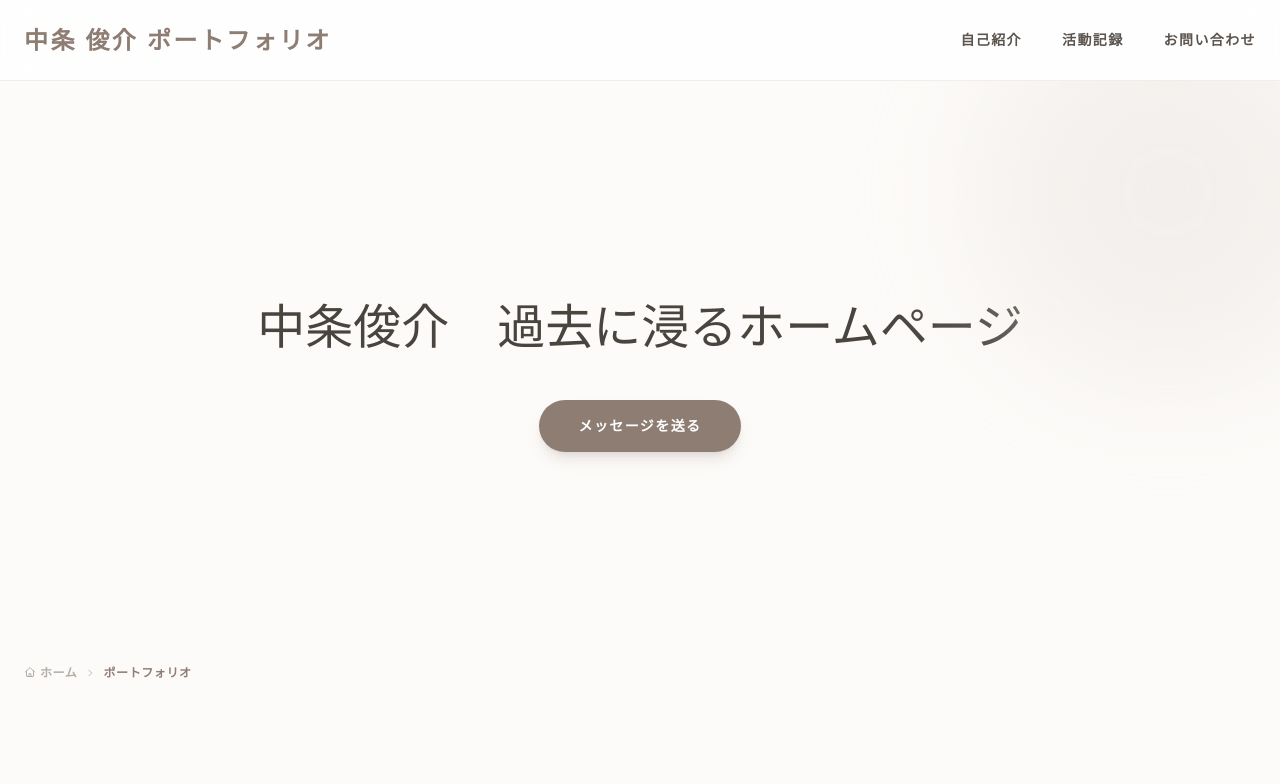
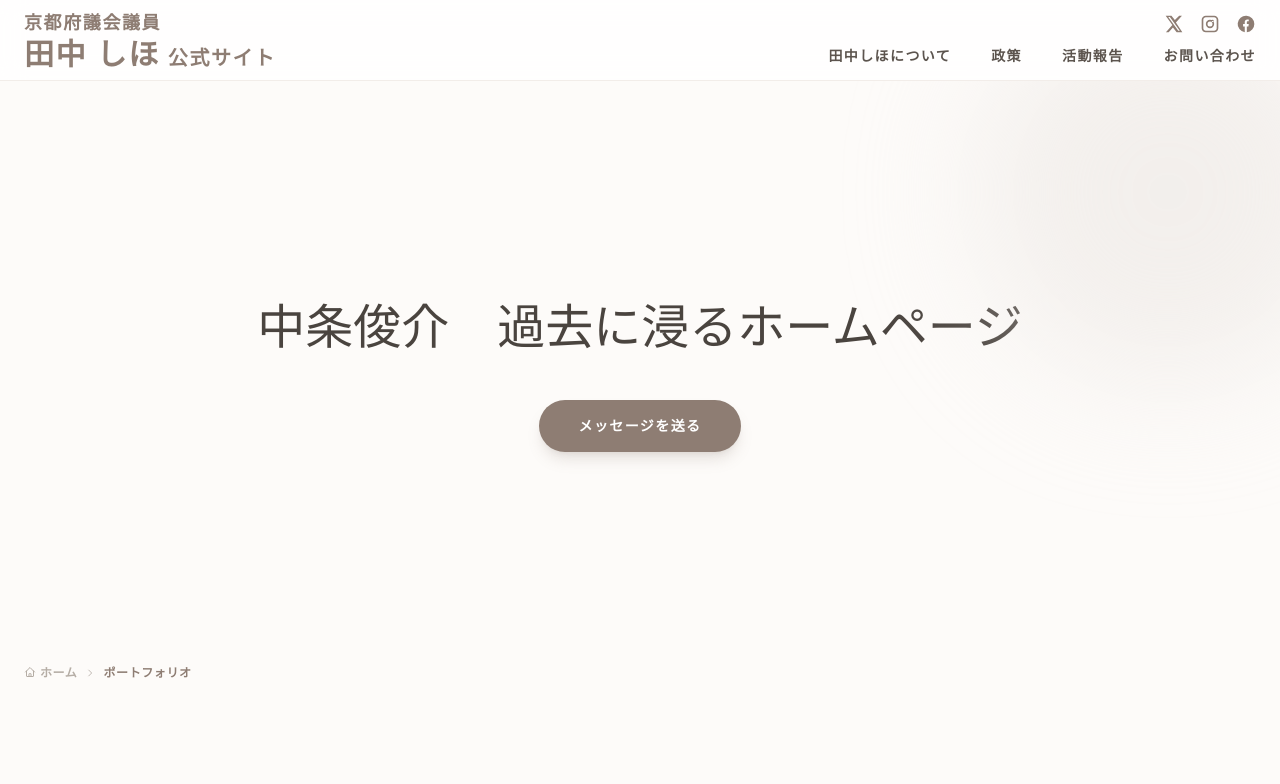
Before and after one commit to kokutan4/kobayasi-kaihen_ver.2, a Next.js app: page / in a window 1280 px wide. Shown: the top 784 px of the page. Built offline with nearby package versions, Linux system fonts and the light colour scheme.

Commit message:
hedder調整

```diff
--- /dev/null
+++ b/app/components/TextEffect.tsx
@@ -0,0 +1,96 @@
+"use client";
+import { useEffect, useState } from "react";
+
+interface TextEffectProps {
+  text: string;
+  delay?: number;
+}
+
+// 下から浮き上がりながらフェードイン
+export function TextEffect({ text, delay = 0 }: TextEffectProps) {
+  const [visible, setVisible] = useState(false);
+
+  useEffect(() => {
+    const timer = setTimeout(() => setVisible(true), delay);
+    return () => clearTimeout(timer);
+  }, [delay]);
+
+  return (
+    <span
+      className={`inline-block transition-all duration-1000 ease-out transform ${
+        visible ? "opacity-100 translate-y-0" : "opacity-0 translate-y-3"
+      }`}
+    >
+      {text}
+    </span>
+  );
+}
+
+// 手前から出てくる（scaleを使った拡大演出）
+export function TextEffect3D({ text, delay = 0 }: TextEffectProps) {
+  // 表示状態を管理（false: 非表示, true: 表示）
+  const [visible, setVisible] = useState(false);
+
+  useEffect(() => {
+    // 指定されたdelayミリ秒後に表示フラグをtrueにする
+    const timer = setTimeout(() => setVisible(true), delay);
+
+    // コンポーネントがアンマウントされた際、タイマーを破棄してメモリリークを防ぐ
+    return () => clearTimeout(timer);
+  }, [delay]);
+
+  return (
+    <span
+      className={`inline-block transition-all duration-1000 ease-out transform ${
+        // visibleの状態に応じてスタイルを切り替え
+        // opacity: 不透明度
+        // scale: 拡大率（小さく→通常サイズ）
+        // translate-y: Y軸方向の移動距離（下→元の位置）
+        visible
+          ? "opacity-100 scale-100 translate-y-0" // 表示：不透明・通常サイズ・元の位置
+          : "opacity-0 scale-75 translate-y-3"    // 非表示：透明・少し小さく・下に配置
+      }`}
+    >
+      {text}
+    </span>
+  );
+
+}
+
+/**
+ * テキスト回転・拡大エフェクト
+ * 180度回転しながら拡大→縮小し、フェードインして定位置に収まります。
+ */
+export function TextEffectRotate({ text, delay = 0 }: TextEffectProps) {
+  // 表示フラグの管理
+  const [visible, setVisible] = useState(false);
+
+  useEffect(() => {
+    // delayミリ秒後にアニメーションを開始
+    const timer = setTimeout(() => setVisible(true), delay);
+    // クリーンアップ（メモリリーク防止）
+    return () => clearTimeout(timer);
+  }, [delay]);
+
+  return (
+    <span
+      className={`inline-block transition-all duration-1000 ease-out transform ${
+        visible
+          ? // 【表示後の状態】
+            // opacity-100: 不透明
+            // scale-100: 等倍（元のサイズ）
+            // translate-y-0: 元の高さ
+            // rotate-0: 回転なし
+            "opacity-100 scale-100 translate-y-0 rotate-0"
+          : // 【表示前の状態】
+            // opacity-0: 透明
+            // scale-125: 1.25倍に拡大
+            // translate-y-3: 少し下に配置（3ユニット分）
+            // rotate-180: 180度回転させた状態からスタート
+            "opacity-0 scale-300 translate-y-3 rotate-180"
+      }`}
+    >
+      {text}
+    </span>
+  );
+}
--- a/app/page.tsx
+++ b/app/page.tsx
@@ -16,20 +16,26 @@ import HamburgerMenu from './components/HambergerMenu'; // ハンバーガーメ
 import LoadingScreen from './components/LoadingScreen'; // ★ ローディング画面コンポーネント
 
 const profile = {
-  name: "中条 俊介",
-  role: "専門校生",
+  name: "田中　しほ",
+  role: "京都府議会議員",
   concept: "中条俊介　過去に浸るホームページ",
   introduction: "小学校1年からサッカーをはじめ、20歳まで本気でサッカーをしていました。過去の記録に浸りたい気分　なので、仕方ないから見てやるよって方は、見ていただける、と有難いです。",
+};
+
+const records = {
+title : "活動記録",
+
+
 };
 
 export default function HomePage() {
 
   const [isOpen, setIsOpen] = useState(false);
 
-  // ★ 追加①：ローディング状態を管理
+  //ローディング状態を管理
   const [loading, setLoading] = useState(true);
+  //ページ読み込み後にローディングを解除
 
-  // ★ 追加②：ページ読み込み後にローディングを解除
   useEffect(() => {
     const timer = setTimeout(() => setLoading(false), 1200); // 1.2秒後に非表示
     return () => clearTimeout(timer);
@@ -48,23 +54,84 @@ export default function HomePage() {
       >
 
         {/* --- 1. ヘッダー & ハンバーガーメニュー --- */}
-        <header className="fixed top-0 w-full bg-white/80 backdrop-blur-md z-50 border-b border-[#F2EDE9]">
-          <div className="max-w-7xl mx-auto px-6 h-20 flex items-center justify-between">
-            <Link href="/" className="text-xl md:text-2xl font-serif tracking-widest text-[#8E7D73] font-semibold">
-              中条 俊介 ポートフォリオ
+      <header className="fixed top-0 w-full bg-white/80 backdrop-blur-md z-50 border-b border-[#F2EDE9]">
+        <div className="max-w-7xl mx-auto px-6 h-20 flex items-center justify-between">
+
+          {/* ロゴ */}
+          <Link
+            href="/"
+            className="font-serif tracking-widest text-[#8E7D73] font-semibold leading-tight"
+          >
+            <span className="block text-base md:text-lg">京都府議会議員</span>
+            <span className="block leading-tight">
+              <span className="text-2xl md:text-3xl">田中 しほ</span>
+              <span className="text-lg md:text-xl ml-2">公式サイト</span>
+            </span>
+          </Link>
+
+          {/* PC用ナビ（SNS + メニュー） */}
+          <div className="hidden md:flex flex-col items-end gap-3">
+          {/* SNSリンク（上段） */}
+          <div className="flex items-center gap-4 text-[#8E7D73]">
+
+            {/* X（旧Twitter） */}
+            <Link href="https://twitter.com" className="hover:text-[#C5A59E] transition-colors">
+              <svg
+                xmlns="http://www.w3.org/2000/svg"
+                width="20"
+                height="20"
+                viewBox="0 0 24 24"
+                fill="currentColor"
+              >
+                <path d="M18.244 2h3.308l-7.227 8.26L22 22h-6.843l-4.42-5.803L5.6 22H2.29l7.73-8.835L2 2h6.976l4.028 5.332L18.244 2zm-1.16 18.17h1.833L7.084 3.69H5.117l11.967 16.48z" />
+              </svg>
             </Link>
 
-            {/* PC用ナビゲーション */}
-            <nav className="hidden md:flex items-center gap-10 text-sm font-bold tracking-widest">
-              <Link href="#about" className="hover:text-[#C5A59E] transition-colors">自己紹介</Link>
-              <Link href="/records" className="hover:text-[#C5A59E] transition-colors">活動記録</Link>
+            {/* Instagram */}
+            <Link href="https://www.instagram.com" className="hover:text-[#C5A59E] transition-colors">
+              <svg
+                xmlns="http://www.w3.org/2000/svg"
+                width="20"
+                height="20"
+                viewBox="0 0 24 24"
+                fill="currentColor"
+              >
+                <path d="M7 2C4.243 2 2 4.243 2 7v10c0 2.757 2.243 5 5 5h10c2.757 0 5-2.243 5-5V7c0-2.757-2.243-5-5-5H7zm10 2c1.654 0 3 1.346 3 3v10c0 1.654-1.346 3-3 3H7c-1.654 0-3-1.346-3-3V7c0-1.654 1.346-3 3-3h10zm-5 3a5 5 0 100 10 5 5 0 000-10zm0 2a3 3 0 110 6 3 3 0 010-6zm4.5-.75a1.25 1.25 0 11-2.5 0 1.25 1.25 0 012.5 0z" />
+              </svg>
+            </Link>
+
+            {/* Facebook */}
+            <Link href="https://facebook.com" className="hover:text-[#C5A59E] transition-colors">
+              <svg
+                xmlns="http://www.w3.org/2000/svg"
+                width="20"
+                height="20"
+                viewBox="0 0 24 24"
+                fill="currentColor"
+              >
+                <path d="M22 12a10 10 0 10-11.5 9.9v-7h-2v-3h2v-2.3c0-2 1.2-3.1 3-3.1.9 0 1.8.1 1.8.1v2h-1c-1 0-1.3.6-1.3 1.2V12h2.3l-.4 3h-1.9v7A10 10 0 0022 12z" />
+              </svg>
+            </Link>
+
+          </div>
+
+            {/* メインナビ */}
+            <nav className="flex items-center gap-10 text-sm font-bold tracking-widest">
+              <Link href="/profile" className="hover:text-[#C5A59E] transition-colors">田中しほについて</Link>
+              <Link href="/policy" className="hover:text-[#C5A59E] transition-colors">政策</Link>
+              <Link href="/records" className="hover:text-[#C5A59E] transition-colors">活動報告</Link>
               <Link href="/contact" className="hover:text-[#C5A59E] transition-colors">お問い合わせ</Link>
             </nav>
+          </div>
 
-            {/* スマホ用オーバーレイメニュー */}
+          {/* スマホ用ハンバーガーメニュー（正しい位置） */}
+          <div className="md:hidden">
             <HamburgerMenu />
           </div>
-        </header>
+
+        </div>
+      </header>
+
 
         {/* --- 2. ヒーローセクション --- */}
         <main className="pt-20">
```
